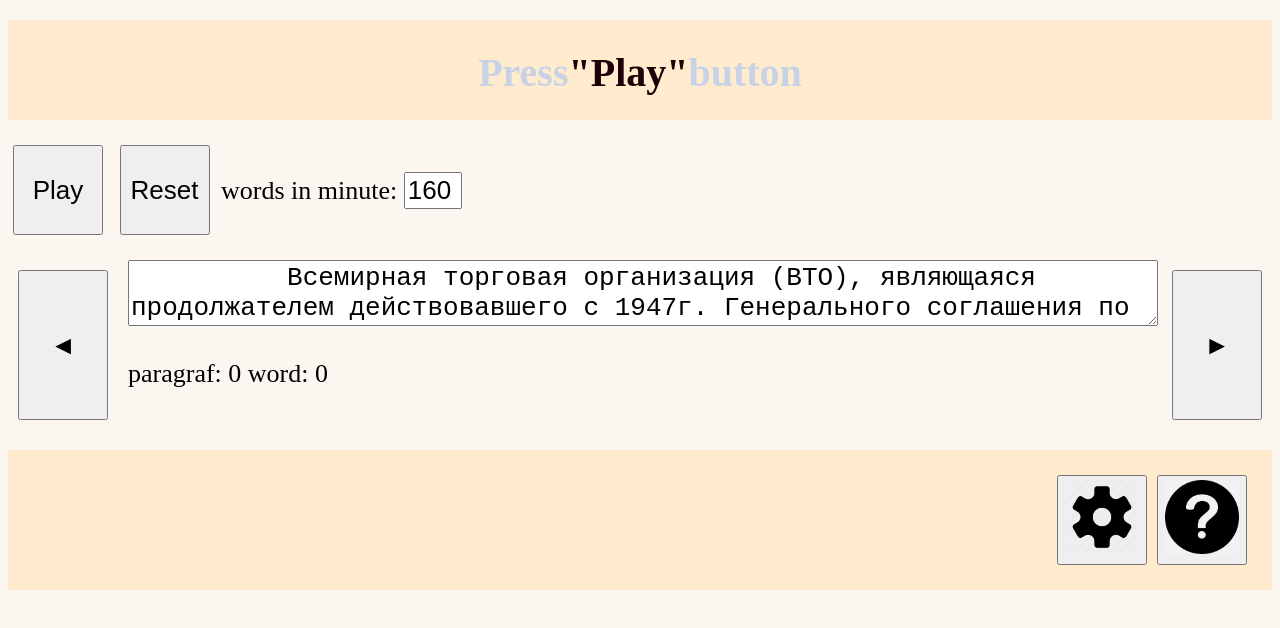
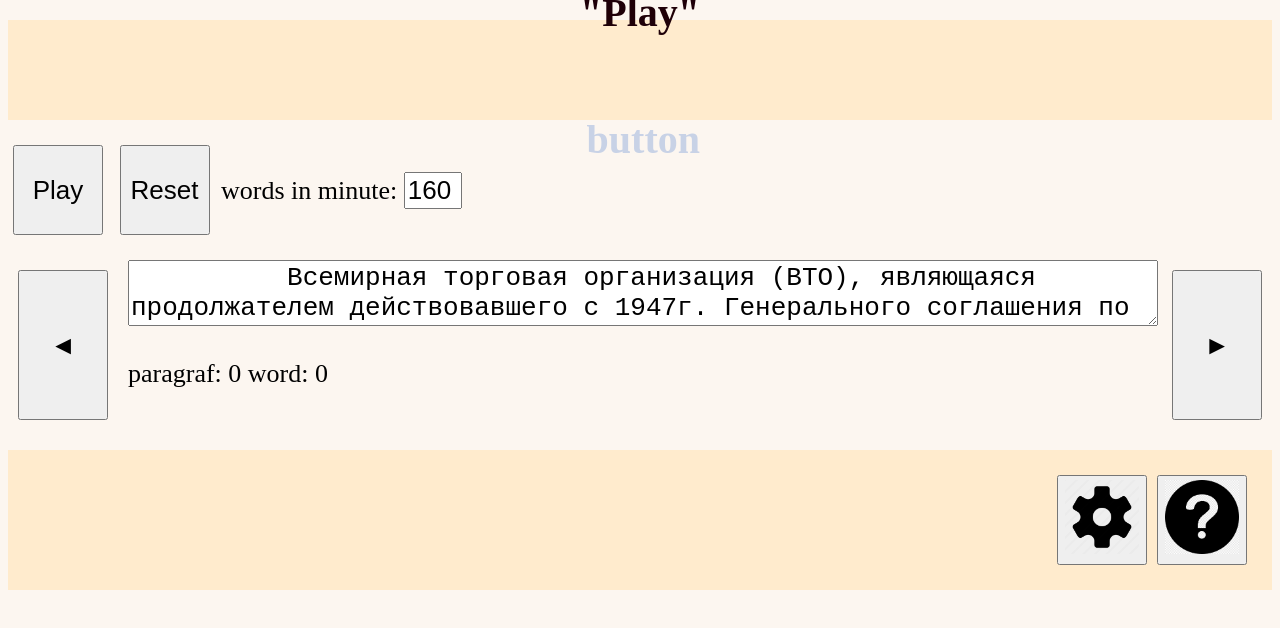
Before and after one commit to shiroyashiro1/slidersread.io, a plain HTML site: page index.html in a window 1280 px wide. Drawn offline with Linux system fonts and the light colour scheme.

Commit message:
slider_container changes

```diff
--- a/index.html
+++ b/index.html
@@ -7,11 +7,11 @@
   </head>
   <body>
   	<div id="slider_container">
-  		<p id="text_slider">
-        <span id="last_word">Press</span>
-        <span id="curr_word">"Play"</span>
-        <span id="next_word">button</span>
-      </p>
+  		<div id="text_slider">
+        <p id="last_word">Press</p>
+        <p id="curr_word">"Play"</p>
+        <p id="next_word">button</p>
+      </div>
   	</div>
     <div id="control_panel">
       <button id="pause_button">Play</button>
```
